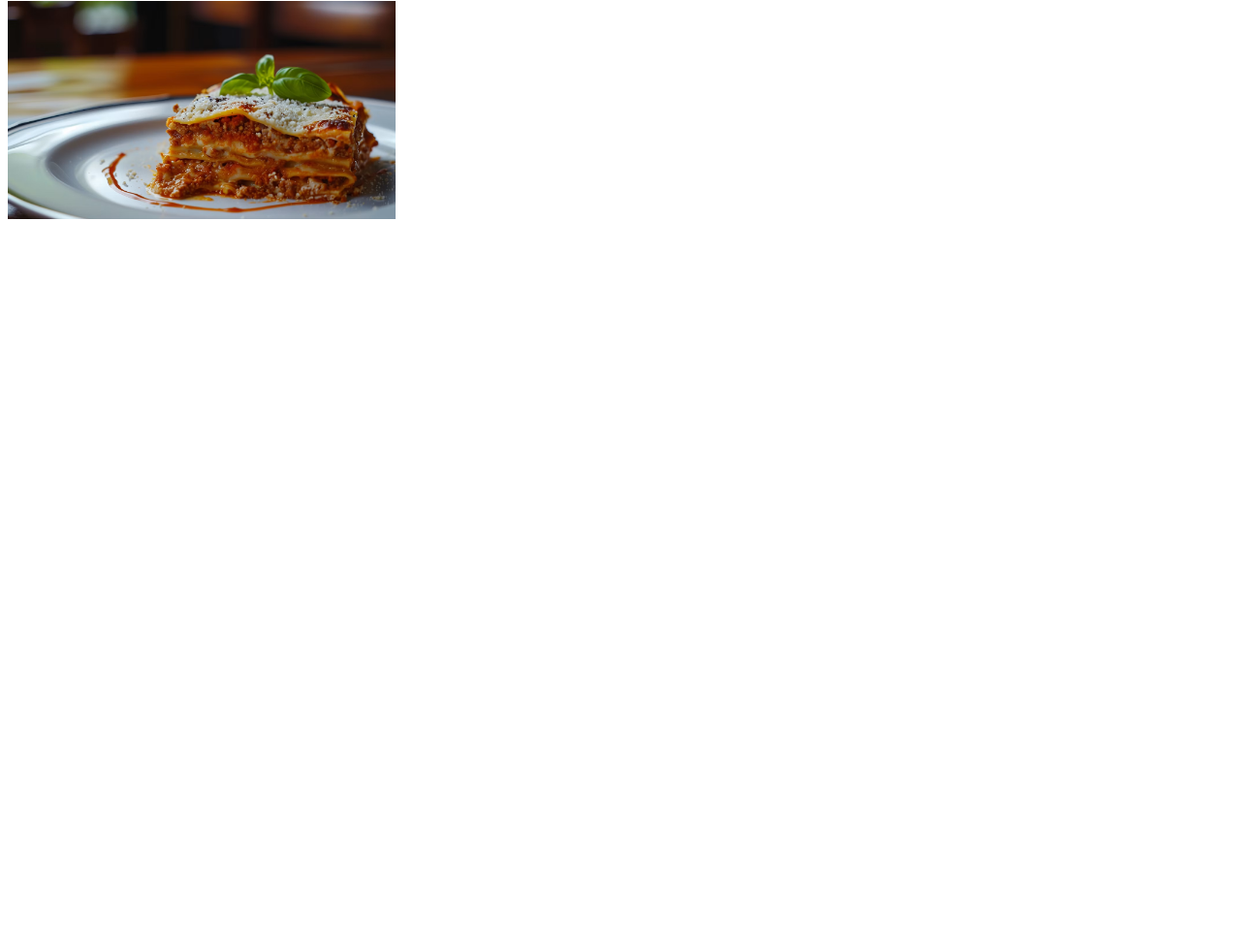
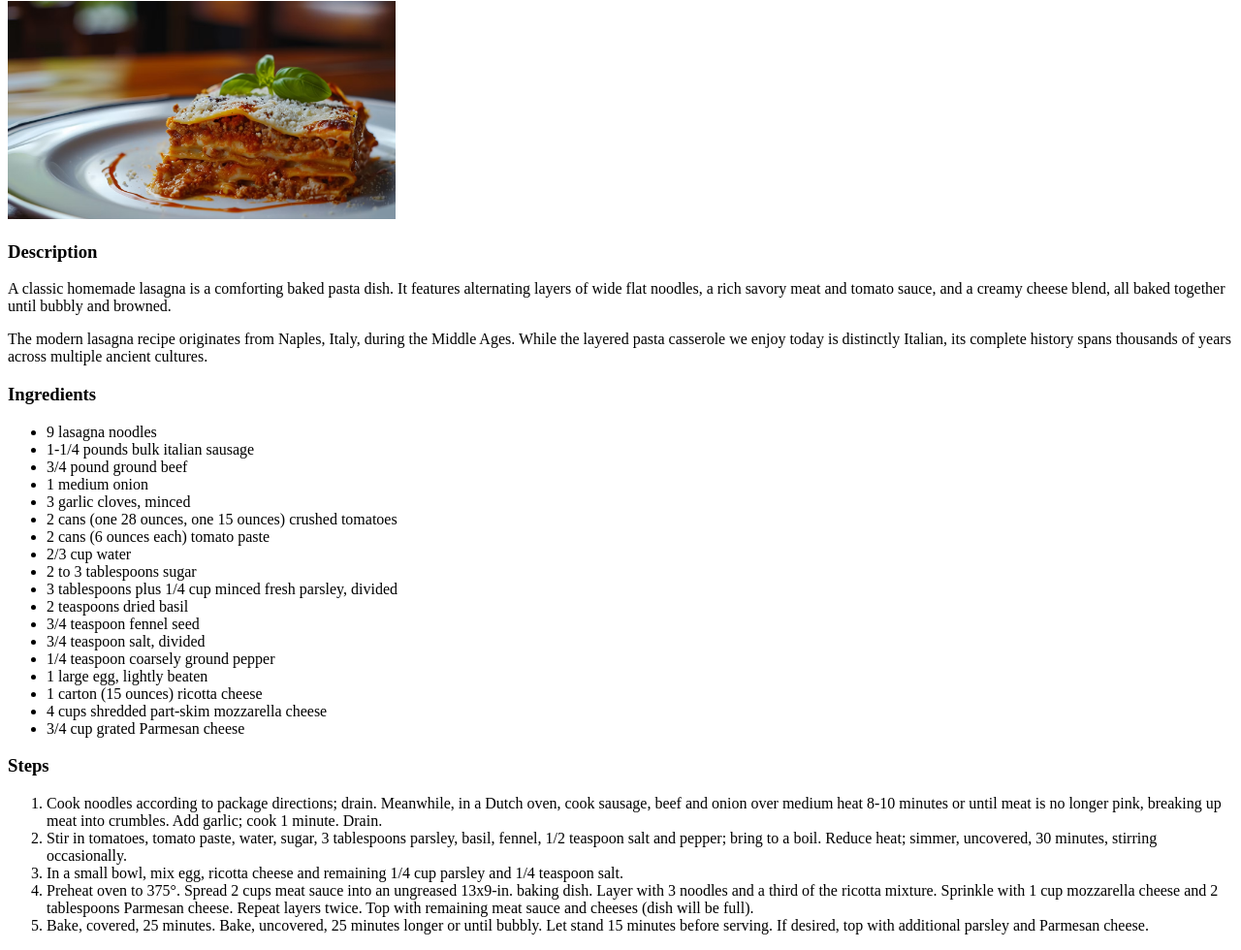
Before and after one commit to kevinbatternay-arch/odin-recipes, a plain HTML site: page recipes/lasagna.html in a window 1280 px wide. Shown: the part 105-1085 px from the top of the page at 97% size. Before the commit the page ends 800 px from the top, so only its background shows below. Drawn offline with Linux system fonts and the light colour scheme.

Commit message:
Add Description, Ingredients & Steps
Description of the final dish and its origin for better user experience. Ingredients and Steps will guide users to complete the dish

```diff
--- a/recipes/lasagna.html
+++ b/recipes/lasagna.html
@@ -9,5 +9,41 @@
         <a href="../index.html">Home</a>
         <h1>Lasagna Recipe</h1>
         <img src="../img/lasagna-img.avif" alt="Dish with a slice Lasagna" width="400">
+        <h3>Description</h3>
+        <p>
+            A classic homemade lasagna is a comforting baked pasta dish. It features alternating layers of wide flat noodles, a rich savory meat and tomato sauce, and a creamy cheese blend, all baked together until bubbly and browned.
+        </p>
+        <p>
+            The modern lasagna recipe originates from Naples, Italy, during the Middle Ages. While the layered pasta casserole we enjoy today is distinctly Italian, its complete history spans thousands of years across multiple ancient cultures.
+        </p>
+        <h3>Ingredients</h3>
+        <ul>
+            <li>9 lasagna noodles</li>
+            <li>1-1/4 pounds bulk italian sausage</li>
+            <li>3/4 pound ground beef</li>
+            <li>1 medium onion</li>
+            <li>3 garlic cloves, minced</li>
+            <li>2 cans (one 28 ounces, one 15 ounces) crushed tomatoes</li>
+            <li>2 cans (6 ounces each) tomato paste</li>
+            <li>2/3 cup water</li>
+            <li>2 to 3 tablespoons sugar</li>
+            <li>3 tablespoons plus 1/4 cup minced fresh parsley, divided</li>
+            <li>2 teaspoons dried basil</li>
+            <li>3/4 teaspoon fennel seed</li>
+            <li>3/4 teaspoon salt, divided</li>
+            <li>1/4 teaspoon coarsely ground pepper</li>
+            <li>1 large egg, lightly beaten</li>
+            <li>1 carton (15 ounces) ricotta cheese</li>
+            <li>4 cups shredded part-skim mozzarella cheese</li>
+            <li>3/4 cup grated Parmesan cheese</li>
+        </ul>
+        <h3>Steps</h3>
+        <ol>
+            <li>Cook noodles according to package directions; drain. Meanwhile, in a Dutch oven, cook sausage, beef and onion over medium heat 8-10 minutes or until meat is no longer pink, breaking up meat into crumbles. Add garlic; cook 1 minute. Drain.</li>
+            <li>Stir in tomatoes, tomato paste, water, sugar, 3 tablespoons parsley, basil, fennel, 1/2 teaspoon salt and pepper; bring to a boil. Reduce heat; simmer, uncovered, 30 minutes, stirring occasionally.</li>
+            <li>In a small bowl, mix egg, ricotta cheese and remaining 1/4 cup parsley and 1/4 teaspoon salt.</li>
+            <li>Preheat oven to 375°. Spread 2 cups meat sauce into an ungreased 13x9-in. baking dish. Layer with 3 noodles and a third of the ricotta mixture. Sprinkle with 1 cup mozzarella cheese and 2 tablespoons Parmesan cheese. Repeat layers twice. Top with remaining meat sauce and cheeses (dish will be full).</li>
+            <li>Bake, covered, 25 minutes. Bake, uncovered, 25 minutes longer or until bubbly. Let stand 15 minutes before serving. If desired, top with additional parsley and Parmesan cheese.</li>
+        </ol>
     </body>
 </html>
```
